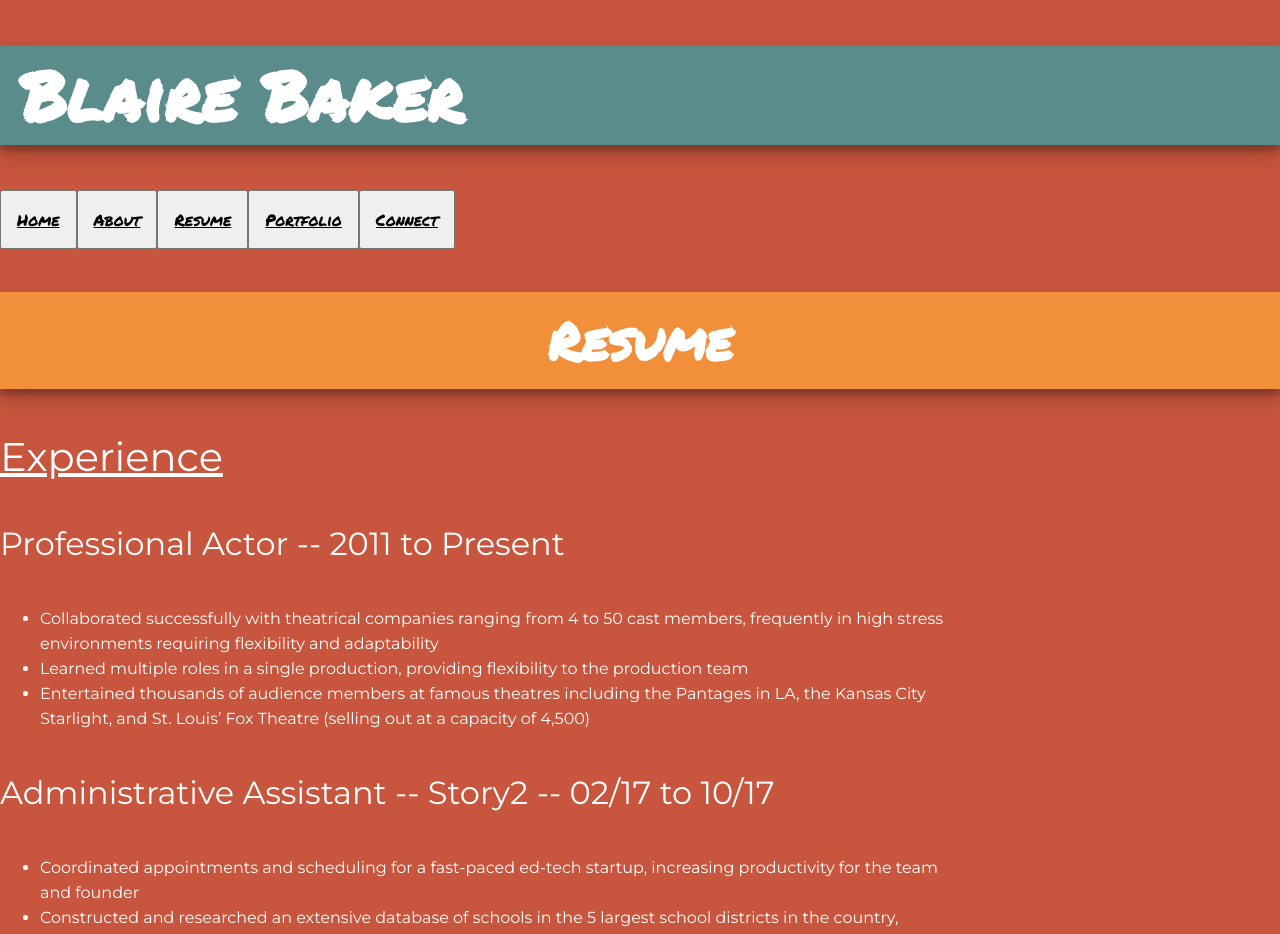
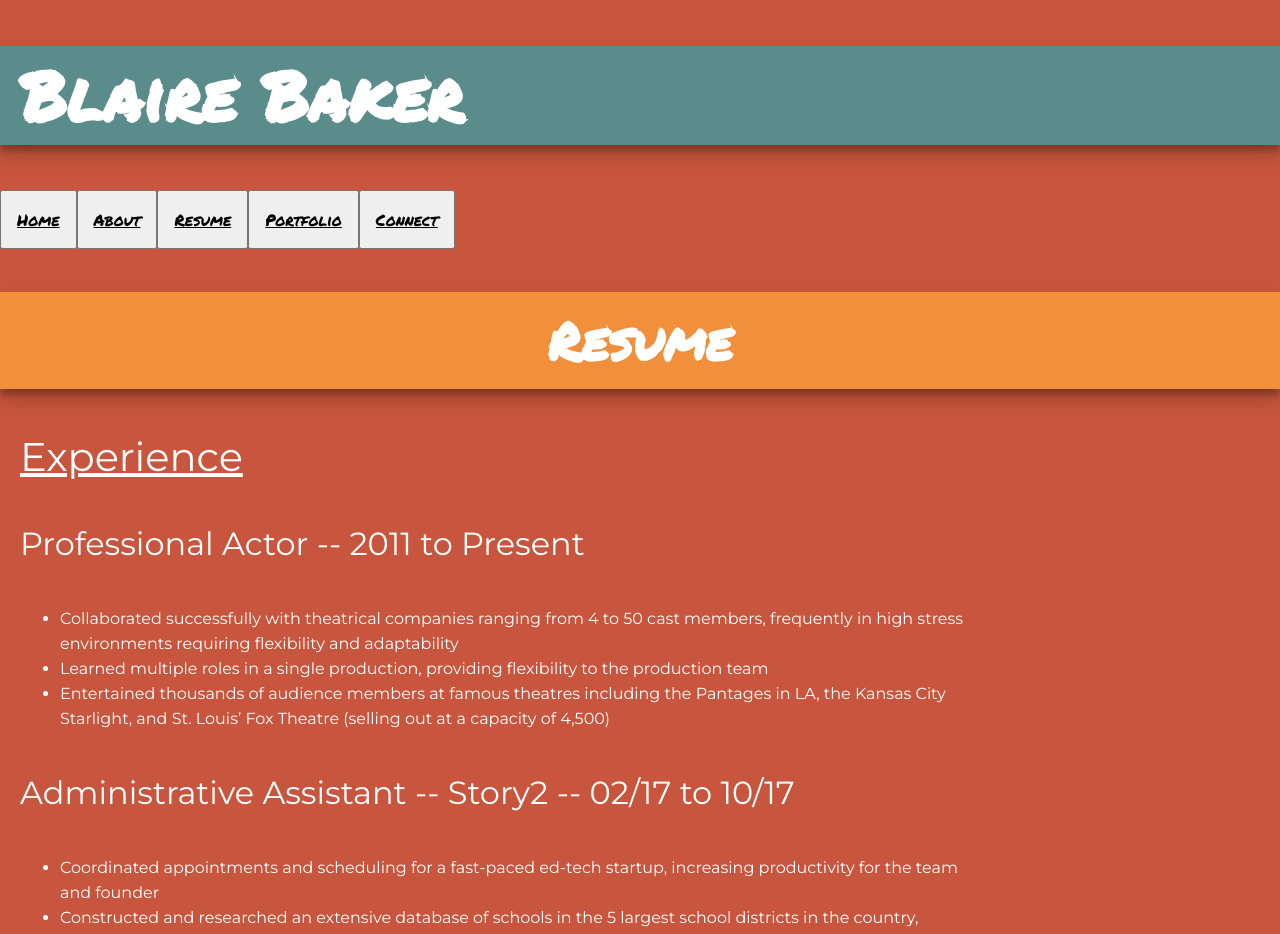
Before and after one commit to thequeenbeebs/portfolio, a React (Create React App) app: page /resume in a window 1280 px wide. Shown: the top 934 px of the page. Built offline with nearby package versions, Linux system fonts and the light colour scheme.

Commit message:
adjust margin

```diff
--- a/src/components/Portfolio.js
+++ b/src/components/Portfolio.js
@@ -1,6 +1,6 @@
 export default function Portfolio() {
     return (
-        <main>
+        <main id="portfolio">
             <h2 className="orange-background">Portfolio</h2>
 
             <iframe title="Harris County Vaccine Hub" src="https://www.youtube.com/embed/hhK7M_CAPAU" width="560" height="315"></iframe>
--- a/src/index.css
+++ b/src/index.css
@@ -88,8 +88,10 @@ nav {
   margin-right: 50px;
 }
 
-.resume-box {
+.resume-box, #portfolio {
   width: 75%;
+  position: relative;
+  left: 20px;
 }
 
 h3 {
```
